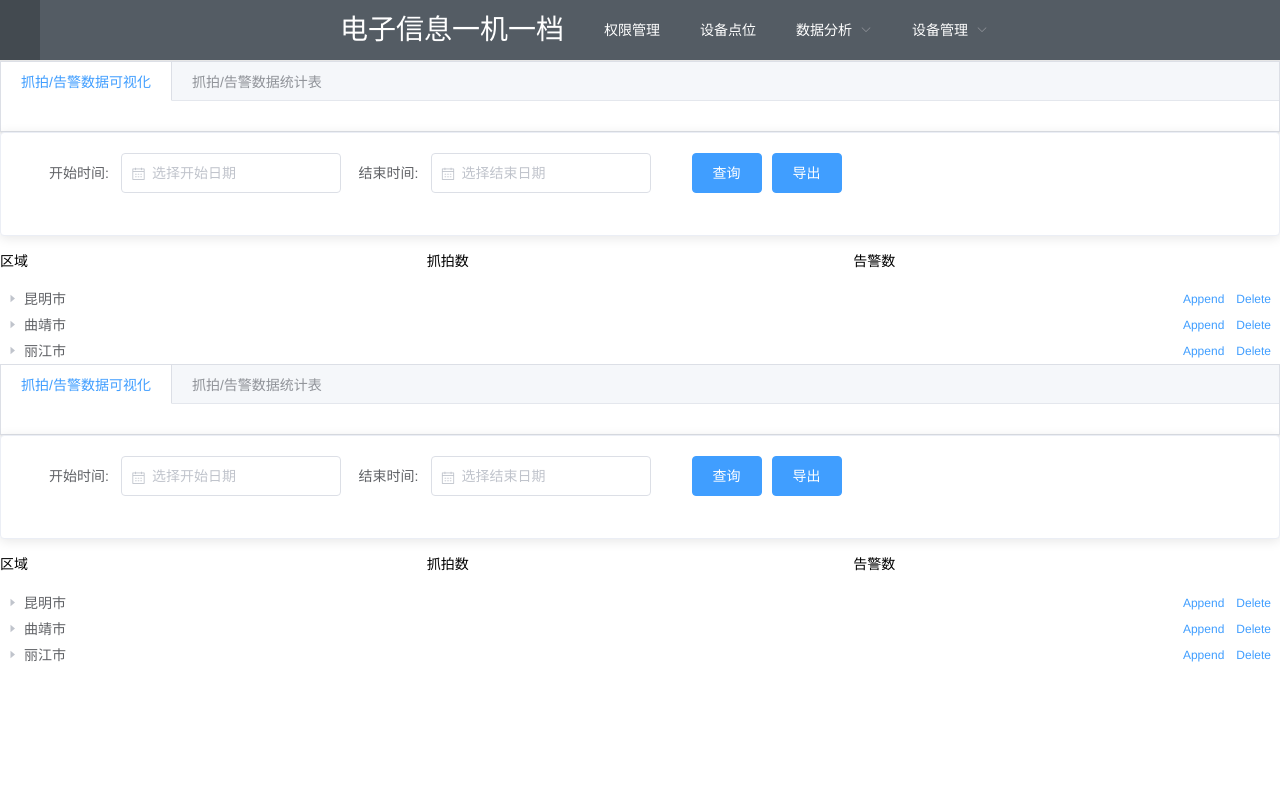
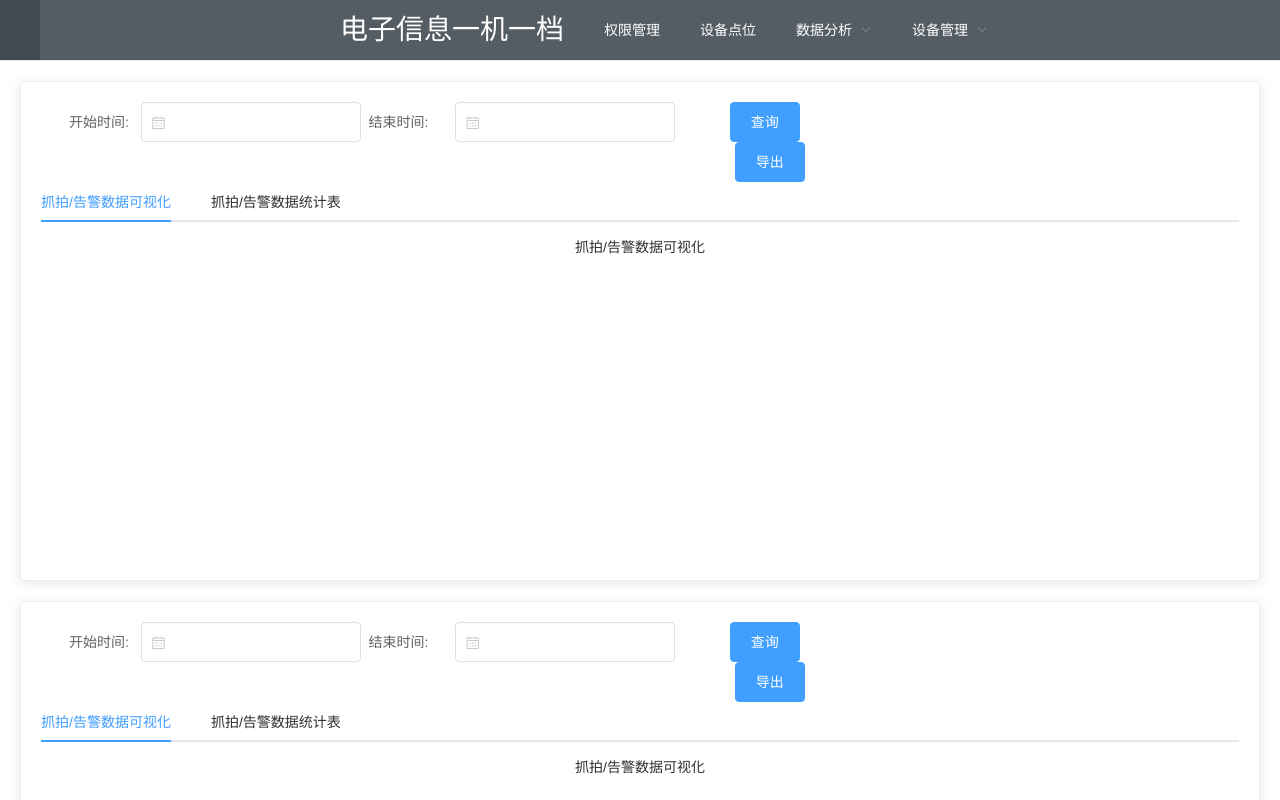
Before and after one commit to yangmaosong123/senseface-statistics, a Vue app: page /#/photoWarning in a window 1280 px wide. Shown: the top 800 px of the page. Built offline with nearby package versions, Linux system fonts and the light colour scheme.

Commit message:
更改了页面效果

```diff
--- a/src/components/photoWarning.vue
+++ b/src/components/photoWarning.vue
@@ -1,59 +1,44 @@
 <template>
 <div>
-    <el-tabs v-model="activeName" @tab-click="handleClick" type="border-card">
-        <el-tab-pane label="抓拍/告警数据可视化" name="first"></el-tab-pane>
-        <el-tab-pane label="抓拍/告警数据统计表" name="second"></el-tab-pane>
-    </el-tabs>
-    <el-card>
-
+    <el-card class="search">
         <el-form :model="ruleForm" label-width="100px" class="demo-ruleForm">
             <el-row>
                 <el-col :span="6">
                     <el-form-item label="开始时间:">
-                     <el-date-picker v-model="ruleForm.startTime" type="date" placeholder="选择开始日期"   value-format="yyyy-MM-dd"    @blur="handleCompareTheSize"></el-date-picker>
+                        <el-date-picker type="date" v-model="ruleForm.startTime"  @blur="handleCompareTheSize" value-format="yyyy-MM-dd"></el-date-picker>
                     </el-form-item>
                 </el-col>
                 <el-col :span="7">
                     <el-form-item label="结束时间:">
-                     <el-date-picker v-model="ruleForm.endTime" type="date" placeholder="选择结束日期"  value-format="yyyy-MM-dd"    @blur="handleCompareTheSize"></el-date-picker>
+                        <el-date-picker type="date" v-model="ruleForm.endTime" @blur="handleCompareTheSize" value-format="yyyy-MM-dd"></el-date-picker>
                     </el-form-item>
                 </el-col>
                 <el-col :span="3">
-                <el-button :disabled="formDisabled" type="primary" @click="find" >查询</el-button>
+                    <el-button :disabled="formDisabled" type="primary" @click="find">查询</el-button>
                     <el-button :disabled="formDisabled" type="primary" @click="find">导出</el-button>
                 </el-col>
             </el-row>
         </el-form>
-    </el-card>
 
+         <el-tabs :tab-position="tabPosition">
+            <el-tab-pane label="抓拍/告警数据可视化">抓拍/告警数据可视化</el-tab-pane>
+            <el-tab-pane label="抓拍/告警数据统计表">
                   <div class="custom-tree-container">
-        <div class="block">
-            <el-row>
-                <el-col :span="8">
-                    <p>区域</p>
-                </el-col>
-                <el-col :span="8">
-                    <p>抓拍数</p>
-                </el-col>
-                <el-col :span="8">
-                    <p>告警数</p>
-                </el-col>
-            </el-row>
-             <el-tree
-                :data="cityData"
-                node-key="id"
-                :expand-on-click-node="false"
-                :render-content="renderContent">
+                    <el-tree :data="cityData" node-key="id" :expand-on-click-node="false" :render-content="renderContent">
                     </el-tree>
                 </div>
-    </div>
+            </el-tab-pane>
+        </el-tabs>
+    </el-card>
 </div>
 </template>
 
 <script>
 export default {
     data() {
-        const data = [{
+        const data = [
+            {id:-1,label:"区域"},
+            {
             id: 1,
             label: '昆明市',
             children: [{
@@ -83,7 +68,11 @@ export default {
                 label: '二级 3-1'
             }, {
                 id: 8,
-                label: '二级 3-2'
+                label: '二级 3-2',
+                children:[
+                    {id: 9,  label: '3级 3-1-1'},
+                    {id: 10,  label: '3级 3-1-2'},
+                ],
             }]
         }];
         return {
@@ -92,23 +81,41 @@ export default {
                 satrtTime: "",
                 endTime: "",
             },
+              formDisabled: false,//控制查询（导出）按钮
             cityData: JSON.parse(JSON.stringify(data)),
-            formDisabled: false,//查询（导出）按钮控制
         }
     },
     methods: {
-        //树形结构
-        renderContent(h, {node, data,store}) {
+        renderContent(h, {
+            node,
+            data,
+            store
+        }) {
+
+           if(node.data.id==-1){
+                return ( <
+                    span class = "custom-tree-node tree-title" >
+                        <span> {node.label} </span>
+                        <span style="width:300px" class = "custom-num">
+                            <span>抓拍数</span>
+                            <span>警告数</span>
+                        </span>
+                    </span>);
+           }
+
+           var i=Math.floor(Math.random()*20000);
+            var j=Math.floor(Math.random()*200000);
+            data.i=i;
+            data.j=j;
             return (
-                < span class = "custom-tree-node" >
-                    <span > {node.label} </span>
-                     <span>
-              <el-button size="mini" type="text" on-click={ () => this.append(data) }>Append</el-button>
-              <el-button size="mini" type="text" on-click={ () => this.remove(node, data) }>Delete</el-button>
+                <span class = "custom-tree-node">
+                        <span> {node.label} </span>
+                        <span style="width:300px" class="custom-num">
+                            <span>{data.i}</span>
+                            <span>{data.j}</span>
                         </span>
                     </span>);
                 },
-
          //时间控制
       handleCompareTheSize() {
         let _this = this;
@@ -129,6 +136,24 @@ export default {
 </script>
 
 <style>
+.search{
+    margin:20px;
+    text-align:center;
+    min-height:500px;
+}
+.custom-tree-container{
+    width:100%;
+    margin-top:30px;
+    border: 1px solid #ebeef5;
+    border-radius:3px;
+    padding:30px;
+}
+.custom-num{
+    display: flex;
+    justify-content: space-between;
+    flex-direction:row;
+}
+
 .custom-tree-node {
     flex: 1;
     display: flex;
@@ -136,6 +161,19 @@ export default {
     justify-content: space-between;
     font-size: 14px;
     padding-right: 8px;
-    border: 1px;
 }
+
+
+/*每行有底线，行高最小50*/
+.el-tree-node__content{
+    border-bottom:1px solid #ebeef5;
+    min-height:50px;
+}
+
+/*标题为粗体*/
+.el-tree>.el-tree-node:first-child{
+    font-weight: bold;
+}
+
+
 </style>
```
Lines whose indentation alone changed are shown as unchanged.
